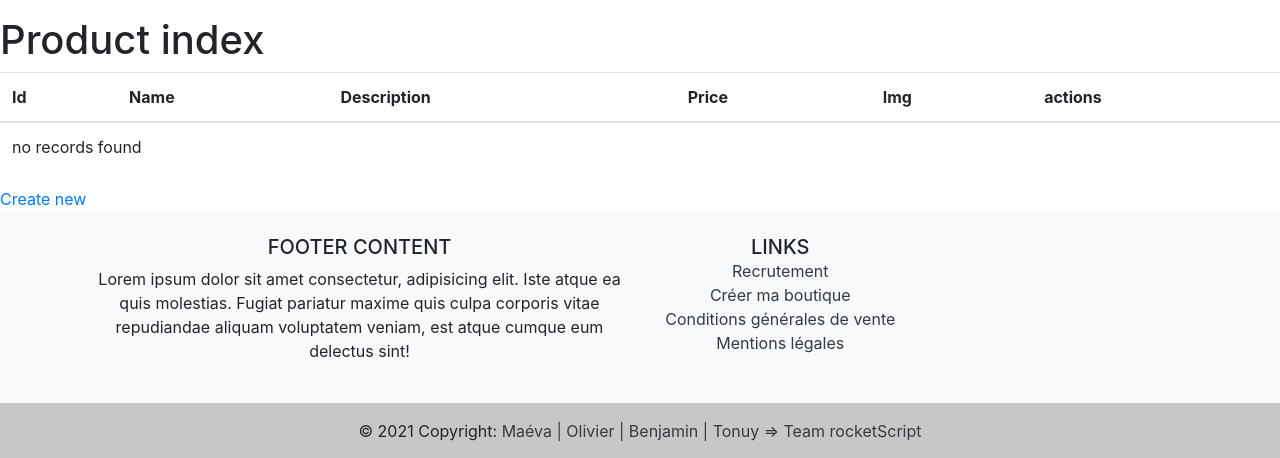
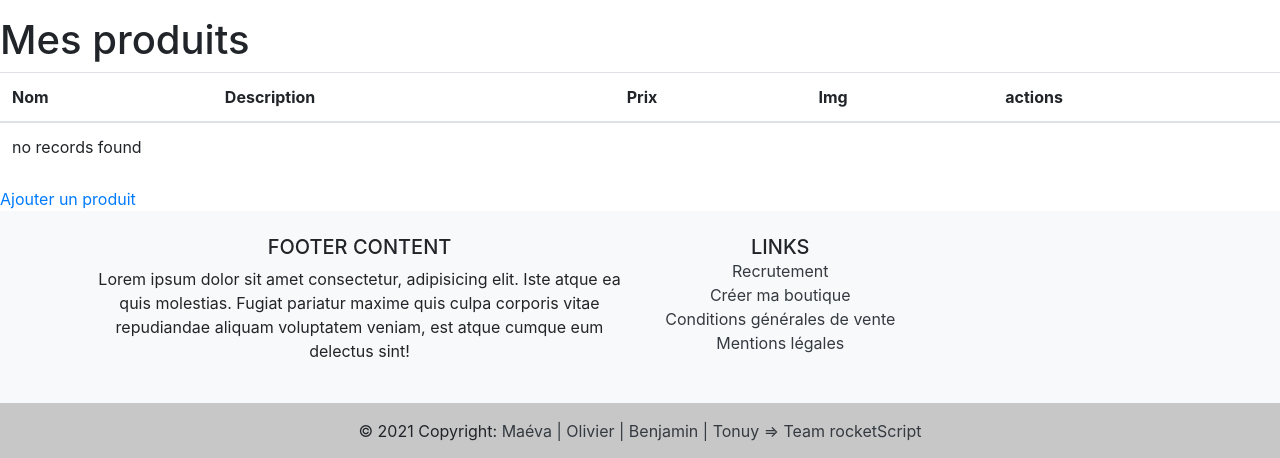
Before and after one commit to Daeriss/MarketPlace, a Symfony app: template templates/product/index.html.twig in a window 1280 px wide. Shown: the part 56-514 px from the top of the page. Run offline with Twig, Linux system fonts and the light colour scheme; the template is opened without the code that fills it, so the values that code supplies are empty; some libraries are stand-ins or nearby versions.

Commit message:
changement affichage

```diff
--- a/src/Controller/ProductController.php
+++ b/src/Controller/ProductController.php
@@ -13,7 +13,7 @@ use Symfony\Component\String\Slugger\SluggerInterface;
 use Symfony\Component\HttpFoundation\File\Exception\FileException;
 
 /**
- * @Route("/member/product")
+ * @Route("/shopkeeper/product")
  */
 class ProductController extends AbstractController
 {
--- a/templates/product/index.html.twig
+++ b/templates/product/index.html.twig
@@ -1,17 +1,16 @@
 {% extends 'headerShopKeeper.html.twig' %}
 
-{% block title %}Product index{% endblock %}
+{% block title %}Mes produits{% endblock %}
 
 {% block body %}
-    <h1>Product index</h1>
+    <h1>Mes produits</h1>
 
     <table class="table">
         <thead>
             <tr>
-                <th>Id</th>
-                <th>Name</th>
+                <th>Nom</th>
                 <th>Description</th>
-                <th>Price</th>
+                <th>Prix</th>
                 <th>Img</th>
                 <th>actions</th>
             </tr>
@@ -19,14 +18,13 @@
         <tbody>
         {% for product in products %}
             <tr>
-                <td>{{ product.id }}</td>
                 <td>{{ product.name }}</td>
                 <td>{{ product.description }}</td>
-                <td>{{ product.price }}</td>
+                <td>{{ product.price }} €</td>
                 <td>{{ product.img }}</td>
                 <td>
-                    <a href="{{ path('product_show', {'id': product.id}) }}">show</a>
-                    <a href="{{ path('product_edit', {'id': product.id}) }}">edit</a>
+                    <a href="{{ path('product_edit', {'id': product.id}) }}">Modifier</a>
+                    <a href="{{ path('product_delete', {'id': product.id}) }}">Supprimer</a>
                 </td>
             </tr>
         {% else %}
@@ -37,5 +35,5 @@
         </tbody>
     </table>
 
-    <a href="{{ path('product_new') }}">Create new</a>
+    <a href="{{ path('product_new') }}">Ajouter un produit</a>
 {% endblock %}
```
Also changed, not shown: templates/market/index.html.twig (+5 -4 lines), templates/shop/index.html.twig (+5 -7 lines).
